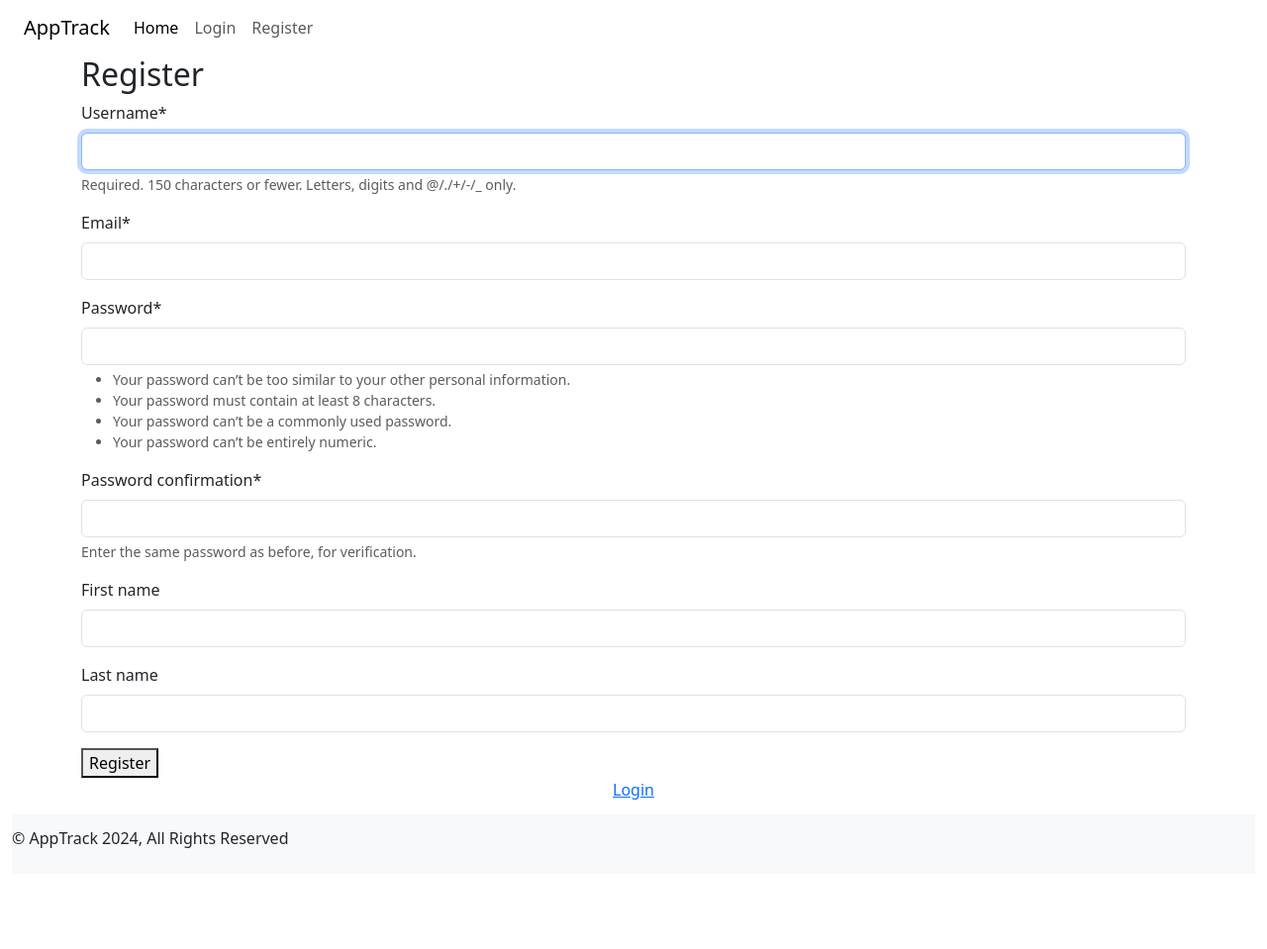
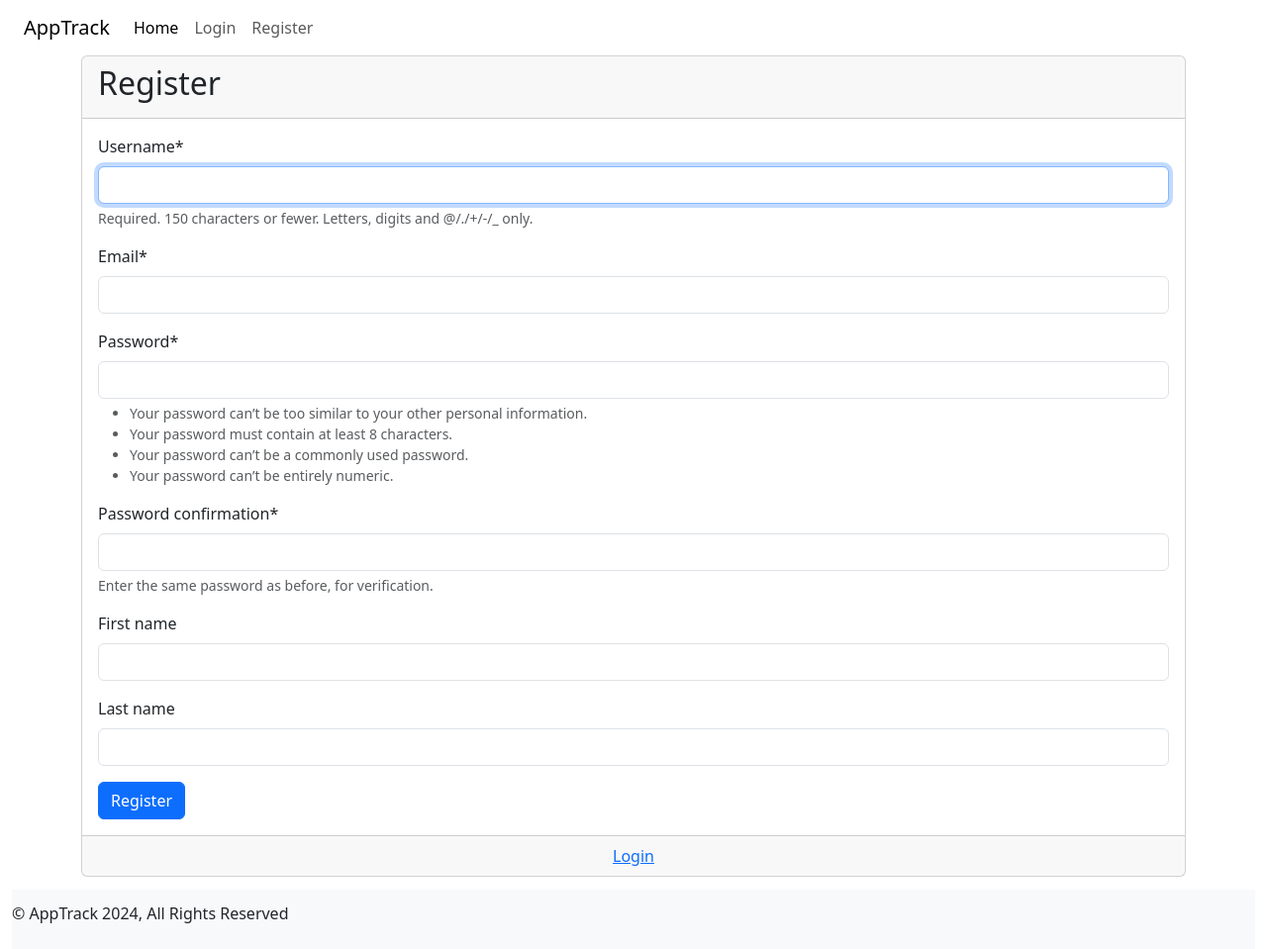
Before and after one commit to charliemarshall1996/apptrack, a Django app: page /accounts/register/ in a window 1280 px wide. Shown: the whole page at 99% size. Before the commit the page ends 857 px from the top, so only its background shows below. Run offline with Django 5.2, Linux system fonts and the light colour scheme; some libraries are stand-ins or nearby versions.

Commit message:
created card for register.html

```diff
--- a/apptrack/accounts/templates/accounts/register.html
+++ b/apptrack/accounts/templates/accounts/register.html
@@ -3,26 +3,22 @@
 
 {% block content %}
 
-    <div class="row">
-        <div class="col">
-            <h2>Register</h2>
+    <div class="card" width="50%">
+        <div class="card-header">
+            <h2 class="card-title">Register</h2>
         </div>
-    </div>
 
-    <div class="row" width="50%">
-        <div class="col">
+        <div class="card-body">
             {% load crispy_forms_tags %}
             <form method="POST">
                 {% csrf_token %}
                 {{ form|crispy }}
-                <button type="submit">Register</button>
+                <button type="submit" class="btn btn-primary">Register</button>
             </form>
         </div>
-    </div>
-    <div class="row">
-        <div class="col text-center">
+        <div class="card-footer text-center">
             <a href="{% url 'login' %}">Login</a>
         </div>
+
     </div>
-
 {% endblock %}
```
